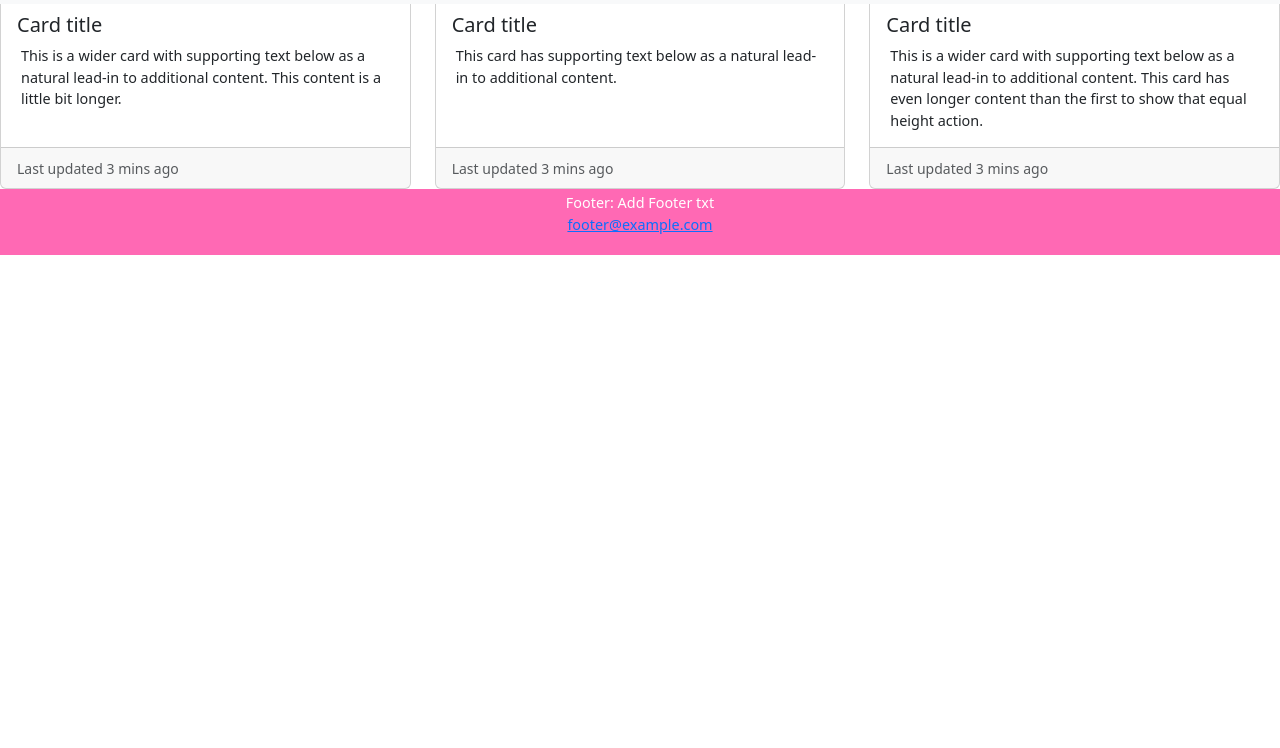
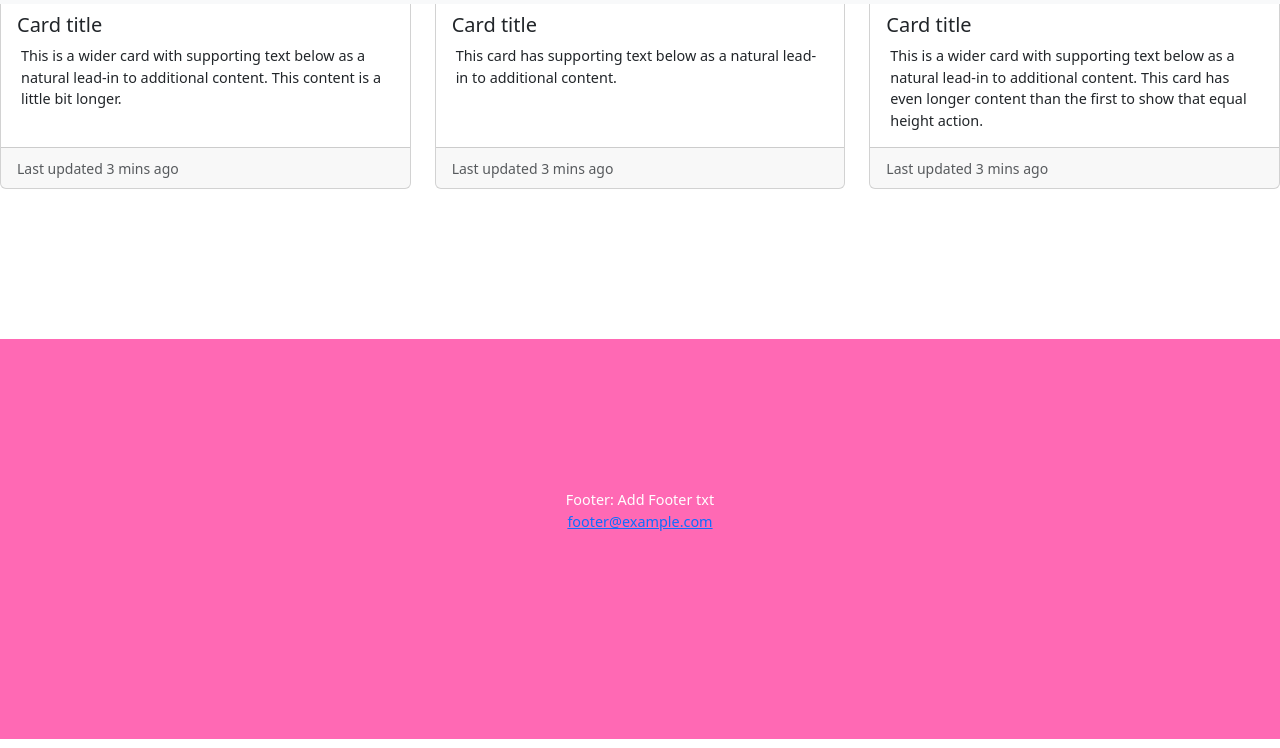
Before and after one commit to ksuares1/code-along, a plain HTML site: page shop.html in a window 1280 px wide. Shown: the part 52-800 px from the top of the page. Drawn offline with nearby package versions, Linux system fonts and the light colour scheme; a script that the page names is missing.

Commit message:
updated shop css

```diff
--- a/assets/css/styles.css
+++ b/assets/css/styles.css
@@ -1,3 +1,4 @@
+     /* Shop Page */
 .all-browsers {
     margin: 0;
     padding: 5px;
@@ -24,3 +25,14 @@
     background-color: hotpink;
     color: white;
   }
+
+
+  .footer-container{
+    height:50%;
+    /* margin: 5%; */
+    width:100%;
+    padding:150px;
+    display:flex;
+    justify-content: center;
+    position:fixed;
+  }
--- a/shop.html
+++ b/shop.html
@@ -92,11 +92,12 @@
     </div>
   </div>
 
- <footer>
-    <p>Footer: Add Footer txt<br>
-    <a href="mailto:footer@example.com">footer@example.com</a></p>
-  </footer>
-
+    <div class="footer-container">
+    <footer class="footer-container">
+        <p>Footer: Add Footer txt<br>
+        <a href="mailto:footer@example.com">footer@example.com</a></p>
+      </footer>
+      </div>
 
 
 
```
Also changed, not shown: about.html (+5 -0 lines), cart.html (+5 -1 lines), index.html (+5 -0 lines), login.html (+5 -1 lines).
